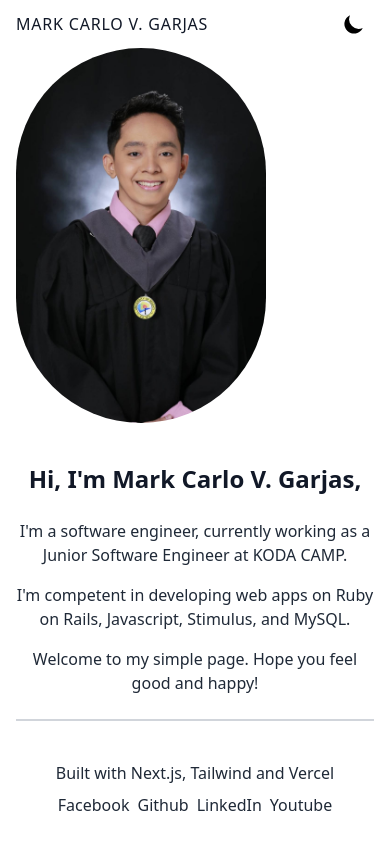
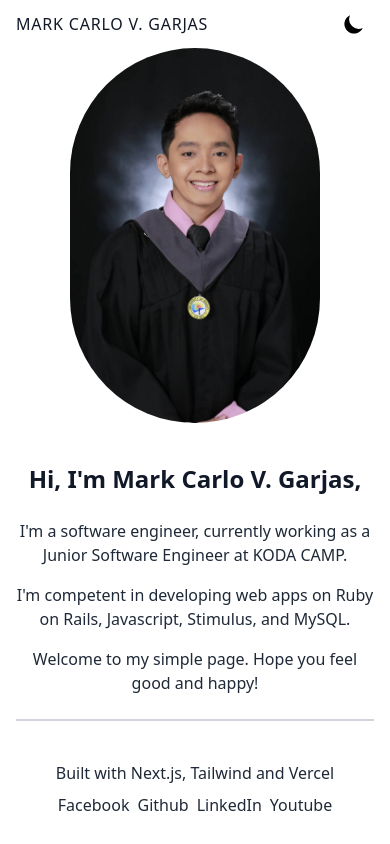
Before and after one commit to markcgarjas/my-portfolio, a Next.js app in the folder with-tailwindcss-app/: page / in a window 390 px wide. Built offline with nearby package versions, Linux system fonts and the light colour scheme.

Commit message:
adjust profile photo position in mobile

```diff
--- a/with-tailwindcss-app/src/app/components/About.js
+++ b/with-tailwindcss-app/src/app/components/About.js
@@ -5,7 +5,8 @@ import profile from "../profile/profile.jpg"
 const About = () => {
     return (
         <div className="container px-4 mx-auto">
-            <div className="lg:space-x-5 lg:flex lg:flex-row item-center lg:-mx-4 flex flex-col-reverse text-center lg:text-left">
+            <div
+                className="lg:space-x-5 lg:flex lg:flex-row item-center lg:-mx-4 flex flex-col-reverse text-center lg:text-left">
                 <div className="lg:px-4 lg:mt-12 ">
                     <h1 className="text-2xl font-bold text-gray-900 lg:text-5xl dark:text-white">
                         Hi, I&apos;m Mark Carlo V. Garjas,
@@ -24,7 +25,7 @@ const About = () => {
                         </p>
                     </div>
                 </div>
-                <div className="flex-shrink-0 lg:mt-12 lg:px-4 mb-10">
+                <div className="flex justify-center items-center lg:mt-12 lg:px-4 mb-10">
                     <Image
                         src={profile}
                         alt="Profile"
```
